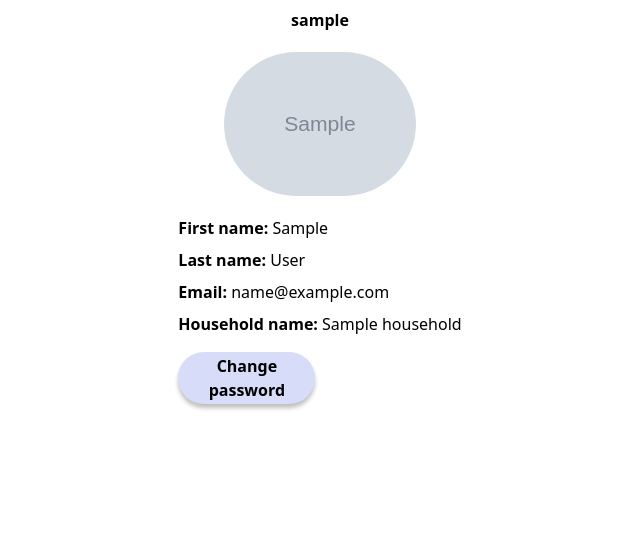
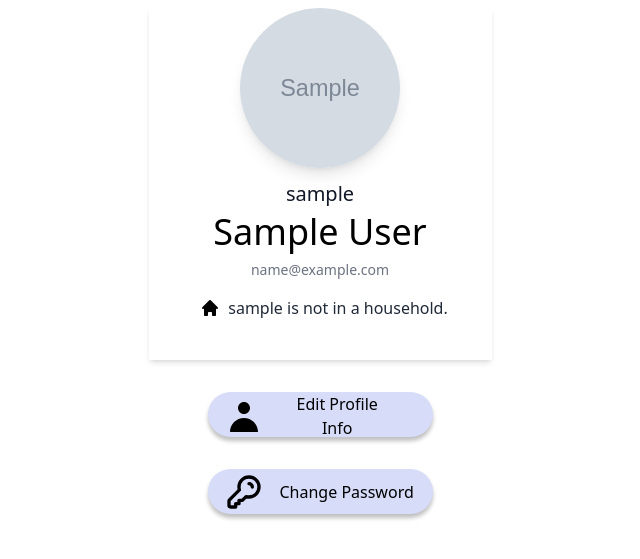
Before and after one commit to jamiepantling/fridgy, a Django app: page /profile/1/ in a window 1280 px wide. Shown: the part 53-612 px from the top of the page, without its empty margins (320-960 px from the left). Run offline with Django 4.2, Linux system fonts and the light colour scheme; tables that the repository leaves empty hold one stand-in row (values such as "Sample post"); grey boxes marked "Sample" are stand-in pictures; some libraries are stand-ins or nearby versions; some web fonts are replaced.

Commit message:
restyle profile detail

```diff
--- a/app/static/css/style.css
+++ b/app/static/css/style.css
@@ -32,6 +32,14 @@
     background-color: #d7dcf9;
     color: black;
     font-weight: bold;
+    box-shadow: 0 4px 4px 0 rgba(0, 0, 0, 0.25)
+}
+
+.long-btn {
+    width: 225px;
+    height: 45px;
+    border-radius: 32px;
+    background-color: #d7dcf9;
     box-shadow: 0 4px 4px 0 rgba(0, 0, 0, 0.25)
 }
 
@@ -77,6 +85,10 @@
 
 .trash {
     height: 28px;
+}
+
+.detail-card-icon {
+    width: 20px;
 }
 
 .index-title, .sub-list-title {
--- a/app/templates/profile/detail.html
+++ b/app/templates/profile/detail.html
@@ -1,20 +1,45 @@
 {% extends 'base.html' %}
 {% load widget_tweaks %}
 {% block content %}
-
-<div class="items-center flex flex-col">
-   <div class="">
-       <h5 class="text-center font-bold mb-5">{{ user.username }}</h5>
+<div class="edit-profile-container mx-auto">
+    <div class="max-w-s  shadow-md ">
+        <div class="flex flex-col items-center pb-10">
+            <img class="mb-3 w-40 h-40 rounded-full shadow-lg" src="{{ profile.user_image }}" alt="User image"/>
+            <h5 class="mb-1 text-xl text-gray-900 "> {{user.username}} </h5>
+            {% if user.first_name %}
+            <h4 class="text-4xl">{{user.first_name}} {{user.last_name}}</h4>
+            {% endif %}
+            <span class="text-sm mt-2 text-gray-500">{{ user.email }}</span>
+            <div class="flex mt-4  text-gray-800">
+                <img class="mx-2 detail-card-icon" src="../../static/img/household.svg">
+                {% if user.household %}
+                {{ user.household}}
+                {% else %}
+                {{user.username}} is not in a household.
+                {% endif %}
+            </div>
+        </div>
     </div>
-    <div class="items-center flex flex-col">
-        <img class="h-36 mb-5 rounded-full" src="{{ profile.user_image }}" alt="USER_IMAGE">
-        <ul>
-            <li class="mb-2"><span class="font-bold">First name:</span> {{ user.first_name }}</li>
-            <li class="mb-2"><span class="font-bold">Last name:</span> {{ user.last_name }}</li>
-            <li class="mb-2"><span class="font-bold">Email:</span> {{ user.email }}</li>
-            <li class="mb-2"><span class="font-bold">Household name:</span> {{ profile.household.name }}</li>
-            <li class="my-4"><a href="{% url 'user_change_password' %}"><button class="btn">Change password</button></a></li>
-        </ul>
+    <div class="my-4 flex-col items-center flex">
+        <a href="{% url 'profile_edit' user.id %}">
+            <button class="long-btn my-4 ">
+                <div class="flex justify-between items-center w-10/12">
+                    <div><img class=" h-10 mx-4" src="../../static/img/user.svg"> </div>
+                    <div>Edit Profile Info</div>
+                </div>
+        </button>
+        </a>
+        <a href="{% url 'user_change_password' %}">
+            <button class="long-btn my-4 ">
+                <div class="flex justify-between items-center w-11/12">
+                    <div><img class=" h-10 mx-4" src="../../static/img/key.svg"> </div>
+                    <div>Change Password</div>
+                </div>
+        </button>
+        </a>
     </div>
 </div>
+
+
+
 {% endblock %}
--- a/theme/static/css/dist/styles.css
+++ b/theme/static/css/dist/styles.css
@@ -729,6 +729,16 @@ select {
   margin-bottom: 0.5rem;
 }
 
+.my-5 {
+  margin-top: 1.25rem;
+  margin-bottom: 1.25rem;
+}
+
+.mx-4 {
+  margin-left: 1rem;
+  margin-right: 1rem;
+}
+
 .mb-10 {
   margin-bottom: 2.5rem;
 }
@@ -769,12 +779,24 @@ select {
   margin-bottom: 1rem;
 }
 
+.mt-4 {
+  margin-top: 1rem;
+}
+
+.mt-2 {
+  margin-top: 0.5rem;
+}
+
 .block {
   display: block;
 }
 
 .flex {
   display: flex;
+}
+
+.inline-flex {
+  display: inline-flex;
 }
 
 .table {
@@ -805,12 +827,72 @@ select {
   height: 9rem;
 }
 
+.h-24 {
+  height: 6rem;
+}
+
+.h-48 {
+  height: 12rem;
+}
+
+.h-40 {
+  height: 10rem;
+}
+
 .max-h-96 {
   max-height: 24rem;
 }
 
 .w-full {
   width: 100%;
+}
+
+.w-24 {
+  width: 6rem;
+}
+
+.w-20 {
+  width: 5rem;
+}
+
+.w-60 {
+  width: 15rem;
+}
+
+.w-8\/12 {
+  width: 66.666667%;
+}
+
+.w-9\/12 {
+  width: 75%;
+}
+
+.w-10\/12 {
+  width: 83.333333%;
+}
+
+.w-11\/12 {
+  width: 91.666667%;
+}
+
+.w-1\/12 {
+  width: 8.333333%;
+}
+
+.w-48 {
+  width: 12rem;
+}
+
+.w-36 {
+  width: 9rem;
+}
+
+.w-40 {
+  width: 10rem;
+}
+
+.max-w-sm {
+  max-width: 24rem;
 }
 
 .flex-1 {
@@ -845,6 +927,12 @@ select {
   justify-items: center;
 }
 
+.space-x-3 > :not([hidden]) ~ :not([hidden]) {
+  --tw-space-x-reverse: 0;
+  margin-right: calc(0.75rem * var(--tw-space-x-reverse));
+  margin-left: calc(0.75rem * calc(1 - var(--tw-space-x-reverse)));
+}
+
 .self-center {
   align-self: center;
 }
@@ -873,9 +961,23 @@ select {
   border-width: 0px;
 }
 
+.border {
+  border-width: 1px;
+}
+
 .border-black {
   --tw-border-opacity: 1;
   border-color: rgb(0 0 0 / var(--tw-border-opacity));
+}
+
+.border-gray-200 {
+  --tw-border-opacity: 1;
+  border-color: rgb(229 231 235 / var(--tw-border-opacity));
+}
+
+.border-gray-300 {
+  --tw-border-opacity: 1;
+  border-color: rgb(209 213 219 / var(--tw-border-opacity));
 }
 
 .bg-gray-50 {
@@ -891,6 +993,16 @@ select {
 .bg-red-500 {
   --tw-bg-opacity: 1;
   background-color: rgb(239 68 68 / var(--tw-bg-opacity));
+}
+
+.bg-white {
+  --tw-bg-opacity: 1;
+  background-color: rgb(255 255 255 / var(--tw-bg-opacity));
+}
+
+.bg-blue-700 {
+  --tw-bg-opacity: 1;
+  background-color: rgb(29 78 216 / var(--tw-bg-opacity));
 }
 
 .object-contain {
@@ -917,8 +1029,21 @@ select {
   padding-right: 1rem;
 }
 
+.py-2 {
+  padding-top: 0.5rem;
+  padding-bottom: 0.5rem;
+}
+
 .pt-5 {
   padding-top: 1.25rem;
+}
+
+.pt-4 {
+  padding-top: 1rem;
+}
+
+.pb-10 {
+  padding-bottom: 2.5rem;
 }
 
 .text-center {
@@ -948,8 +1073,27 @@ select {
   line-height: 1.5rem;
 }
 
+.text-sm {
+  font-size: 0.875rem;
+  line-height: 1.25rem;
+}
+
+.text-8xl {
+  font-size: 6rem;
+  line-height: 1;
+}
+
+.text-4xl {
+  font-size: 2.25rem;
+  line-height: 2.5rem;
+}
+
 .font-bold {
   font-weight: 700;
+}
+
+.font-medium {
+  font-weight: 500;
 }
 
 .leading-normal {
@@ -970,8 +1114,128 @@ select {
   color: rgb(74 222 128 / var(--tw-text-opacity));
 }
 
+.text-gray-900 {
+  --tw-text-opacity: 1;
+  color: rgb(17 24 39 / var(--tw-text-opacity));
+}
+
+.text-gray-500 {
+  --tw-text-opacity: 1;
+  color: rgb(107 114 128 / var(--tw-text-opacity));
+}
+
+.text-white {
+  --tw-text-opacity: 1;
+  color: rgb(255 255 255 / var(--tw-text-opacity));
+}
+
+.text-gray-800 {
+  --tw-text-opacity: 1;
+  color: rgb(31 41 55 / var(--tw-text-opacity));
+}
+
 .shadow-lg {
   --tw-shadow: 0 10px 15px -3px rgb(0 0 0 / 0.1), 0 4px 6px -4px rgb(0 0 0 / 0.1);
   --tw-shadow-colored: 0 10px 15px -3px var(--tw-shadow-color), 0 4px 6px -4px var(--tw-shadow-color);
   box-shadow: var(--tw-ring-offset-shadow, 0 0 #0000), var(--tw-ring-shadow, 0 0 #0000), var(--tw-shadow);
 }
+
+.shadow-md {
+  --tw-shadow: 0 4px 6px -1px rgb(0 0 0 / 0.1), 0 2px 4px -2px rgb(0 0 0 / 0.1);
+  --tw-shadow-colored: 0 4px 6px -1px var(--tw-shadow-color), 0 2px 4px -2px var(--tw-shadow-color);
+  box-shadow: var(--tw-ring-offset-shadow, 0 0 #0000), var(--tw-ring-shadow, 0 0 #0000), var(--tw-shadow);
+}
+
+.hover\:bg-blue-800:hover {
+  --tw-bg-opacity: 1;
+  background-color: rgb(30 64 175 / var(--tw-bg-opacity));
+}
+
+.hover\:bg-gray-100:hover {
+  --tw-bg-opacity: 1;
+  background-color: rgb(243 244 246 / var(--tw-bg-opacity));
+}
+
+.focus\:outline-none:focus {
+  outline: 2px solid transparent;
+  outline-offset: 2px;
+}
+
+.focus\:ring-4:focus {
+  --tw-ring-offset-shadow: var(--tw-ring-inset) 0 0 0 var(--tw-ring-offset-width) var(--tw-ring-offset-color);
+  --tw-ring-shadow: var(--tw-ring-inset) 0 0 0 calc(4px + var(--tw-ring-offset-width)) var(--tw-ring-color);
+  box-shadow: var(--tw-ring-offset-shadow), var(--tw-ring-shadow), var(--tw-shadow, 0 0 #0000);
+}
+
+.focus\:ring-blue-300:focus {
+  --tw-ring-opacity: 1;
+  --tw-ring-color: rgb(147 197 253 / var(--tw-ring-opacity));
+}
+
+.focus\:ring-gray-200:focus {
+  --tw-ring-opacity: 1;
+  --tw-ring-color: rgb(229 231 235 / var(--tw-ring-opacity));
+}
+
+@media (prefers-color-scheme: dark) {
+  .dark\:border-gray-700 {
+    --tw-border-opacity: 1;
+    border-color: rgb(55 65 81 / var(--tw-border-opacity));
+  }
+
+  .dark\:border-gray-600 {
+    --tw-border-opacity: 1;
+    border-color: rgb(75 85 99 / var(--tw-border-opacity));
+  }
+
+  .dark\:bg-gray-800 {
+    --tw-bg-opacity: 1;
+    background-color: rgb(31 41 55 / var(--tw-bg-opacity));
+  }
+
+  .dark\:bg-blue-600 {
+    --tw-bg-opacity: 1;
+    background-color: rgb(37 99 235 / var(--tw-bg-opacity));
+  }
+
+  .dark\:text-white {
+    --tw-text-opacity: 1;
+    color: rgb(255 255 255 / var(--tw-text-opacity));
+  }
+
+  .dark\:text-gray-400 {
+    --tw-text-opacity: 1;
+    color: rgb(156 163 175 / var(--tw-text-opacity));
+  }
+
+  .dark\:hover\:border-gray-700:hover {
+    --tw-border-opacity: 1;
+    border-color: rgb(55 65 81 / var(--tw-border-opacity));
+  }
+
+  .dark\:hover\:bg-blue-700:hover {
+    --tw-bg-opacity: 1;
+    background-color: rgb(29 78 216 / var(--tw-bg-opacity));
+  }
+
+  .dark\:hover\:bg-gray-700:hover {
+    --tw-bg-opacity: 1;
+    background-color: rgb(55 65 81 / var(--tw-bg-opacity));
+  }
+
+  .dark\:focus\:ring-blue-800:focus {
+    --tw-ring-opacity: 1;
+    --tw-ring-color: rgb(30 64 175 / var(--tw-ring-opacity));
+  }
+
+  .dark\:focus\:ring-gray-700:focus {
+    --tw-ring-opacity: 1;
+    --tw-ring-color: rgb(55 65 81 / var(--tw-ring-opacity));
+  }
+}
+
+@media (min-width: 1024px) {
+  .lg\:mt-6 {
+    margin-top: 1.5rem;
+  }
+}
```
Also changed, not shown: app/static/img/household.svg (added), app/static/img/key.svg (added), app/static/img/trash.svg (added), app/static/img/user.svg (added).
